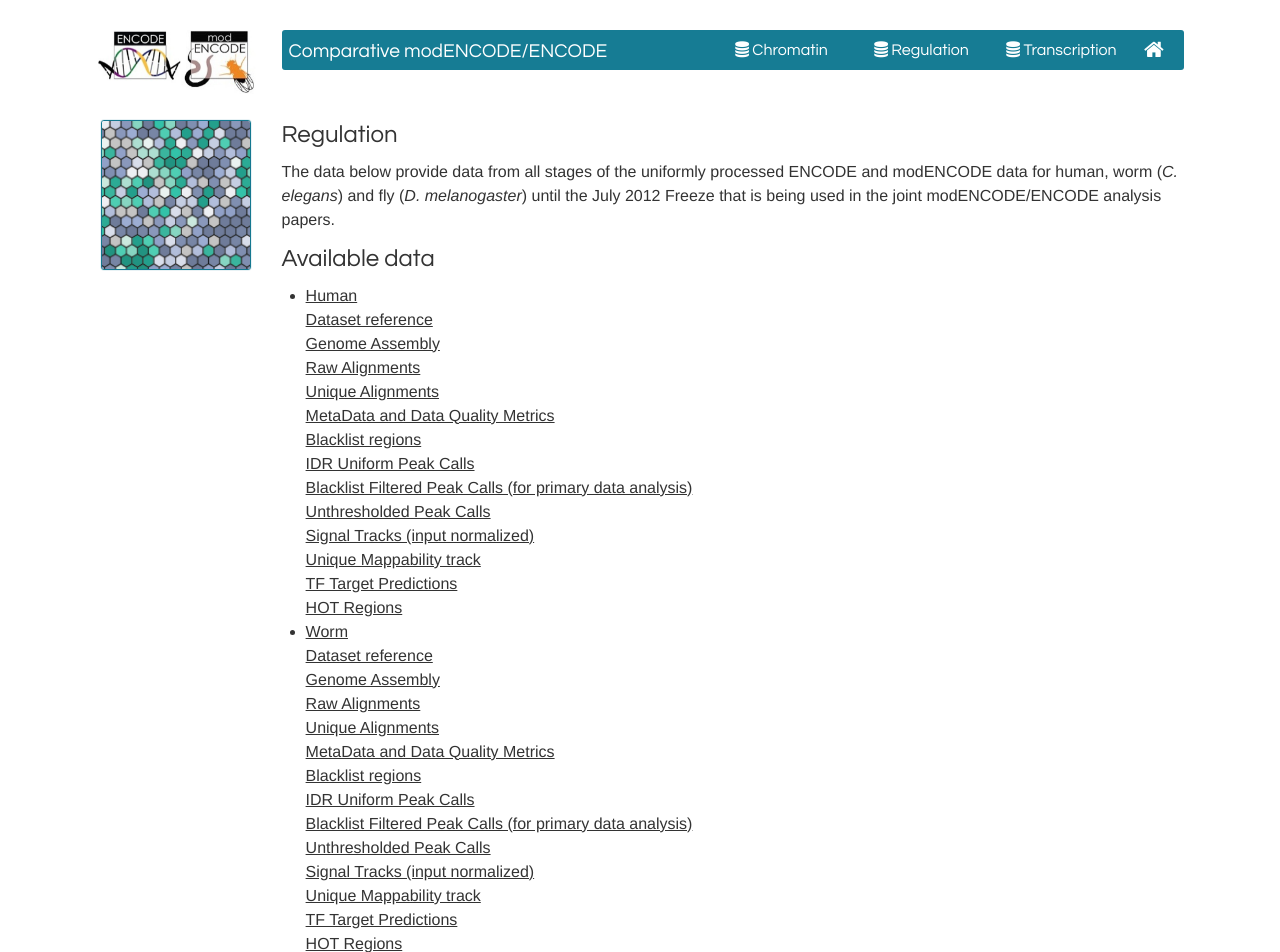
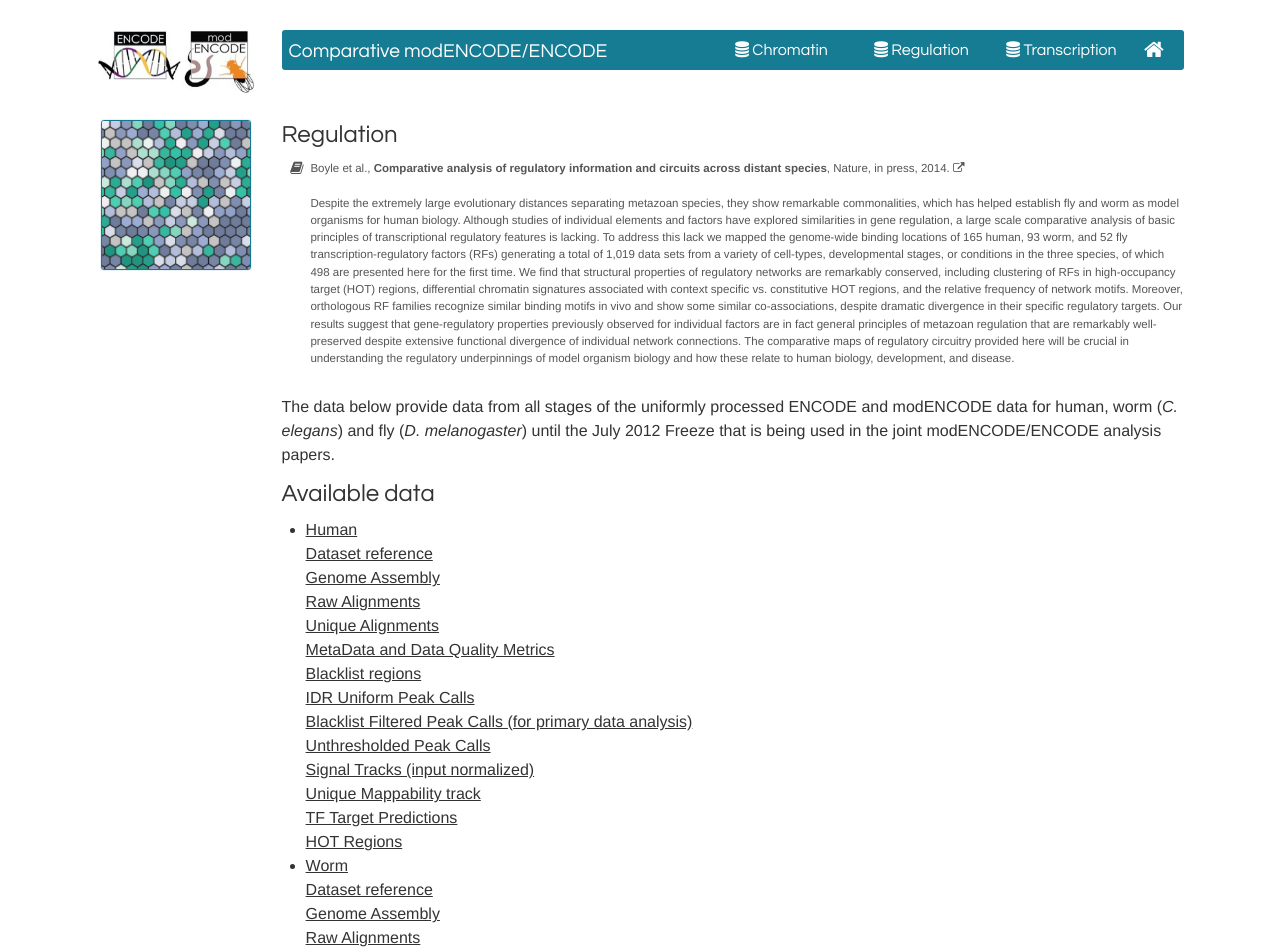
Before and after one commit to parklab/comparative-website, a Jekyll site: the page built from regulation.md, in a window 1280 px wide. Shown: the top 952 px of the page. Built offline with Jekyll 4.4.1, drawn with Linux system fonts in a browser that asks for light colours; nearby versions of some CDN libraries; a style sheet for code colours, icons or effects is not loaded; some of the changed text lies outside the part shown.

Commit message:
Major update to address action items from ENCODE/modENCODE call on 7/23.

```diff
--- a/_layouts/page.html
+++ b/_layouts/page.html
@@ -18,6 +18,17 @@ layout: default
       <header>
         <h1>{{ page.title}}</h1>
       </header>
+      <ul class="paper-icon-list">
+        <li>
+          <citation>
+          {{ page.paper.authors_short }}, <b>{{ page.paper.title }}</b>, {{ page.paper.meta }}.&nbsp;<a href="{{ page.paper.url }}"><i class="fa fa-external-link"></i></a><br><br>
+          {{ page.abstract }}
+          </citation>
+        </li>
+      </ul>
+
+      <abstract>
+      </abstract>
 
       {{ content }}
     </article>
--- a/chromatin.md
+++ b/chromatin.md
@@ -14,7 +14,7 @@ paper:
 
   authors_short: Ho et al.
 
-  meta: Nature, in press
+  meta: Nature, in press, 2014
 
   url:
 ---
--- a/css/site.scss
+++ b/css/site.scss
@@ -99,14 +99,15 @@ ul.paper-icon-list {
 preamble {
   font-size: $base-font-size * 1;
   text-align: left;
-  //@include shift(2);
+  @include span-columns(12);
+  @include omega;
   @include border-radius(3px);
   background-color: white; //$primary-background-color;
   //border: 1px solid $primary-contrast-color;
   color: $primary-contrast-color;
   padding: 5px;
   display: block;
-  background-color: transparentize($primary-background-color, 0.8);
+  background-color: transparentize($primary-background-color, 0.7);
   margin-bottom: 40px;
 }
 
@@ -288,7 +289,8 @@ section {
   }
 
     abstract {
-      font-size: $base-font-size;
+      font-size: $base-font-size * 0.8;
+      color: $dark-gray-color;
       display: block;
       margin-bottom: 20px;
     }
--- a/regulation.md
+++ b/regulation.md
@@ -83,9 +83,11 @@ All human datasets were processed uniformly for the steps below. Here we provide
 
 ## Data Source
 
+<!--
 <iframe width='800px' height='300px' scrolling=no frameborder='0' src="https://docs.google.com/spreadsheets/d/1CLvyljx02arfj5CmWFwGuPwrXmlUCC2Us0ZV5rpVhjo/pubhtml/sheet?headers=false&gid=1301528230"></iframe>
+-->
 
-[(Download)](https://docs.google.com/spreadsheets/d/1CLvyljx02arfj5CmWFwGuPwrXmlUCC2Us0ZV5rpVhjo/export)
+[View](https://docs.google.com/spreadsheets/d/1CLvyljx02arfj5CmWFwGuPwrXmlUCC2Us0ZV5rpVhjo/pubhtml/sheet) on Google Docs or [(Download)](https://docs.google.com/spreadsheets/d/1CLvyljx02arfj5CmWFwGuPwrXmlUCC2Us0ZV5rpVhjo/export)
 
 ## Data Format
 
@@ -372,17 +374,19 @@ BED
 All Worm datasets were processed uniformly for the steps below. Here we provide a reference file to map all datasets to their
 originating ENCODE Accession ID as well as appropriate metadata.
 
-      Downloadable files in the sections below map to either a File Prefix or a modEncodeDCC Accession ID.
+Downloadable files in the sections below map to either a File Prefix or a modEncodeDCC Accession ID.
 
 ## Data Source
 
+<!--
 <iframe width='800px' height='300px' scrolling=no frameborder='0' src="https://docs.google.com/spreadsheets/d/1CLvyljx02arfj5CmWFwGuPwrXmlUCC2Us0ZV5rpVhjo/pubhtml/sheet?headers=false&gid=1833857626"></a></iframe>
+-->
 
-[(Download)](https://docs.google.com/spreadsheets/d/1CLvyljx02arfj5CmWFwGuPwrXmlUCC2Us0ZV5rpVhjo/export)
+[View](https://docs.google.com/spreadsheets/d/1CLvyljx02arfj5CmWFwGuPwrXmlUCC2Us0ZV5rpVhjo/pubhtml/sheet?headers=false&gid=1833857626) on Google Docs or [Download](https://docs.google.com/spreadsheets/d/1CLvyljx02arfj5CmWFwGuPwrXmlUCC2Us0ZV5rpVhjo/export)
 
 ## Data Format
 
-EXCEL/TSV/GoogleDoc
+EXCEL/TSV/Google Docs
 
 [Top](#)
 
@@ -660,13 +664,15 @@ BED
 All fly datasets were processed uniformly for the steps below. Here we provide a reference file to map all datasets to their
 originating ENCODE Accession ID as well as appropriate metadata.
 
-      Downloadable files in the sections below map to either a File Prefix or a modEncodeDCC Accession ID.
+Downloadable files in the sections below map to either a File Prefix or a modEncodeDCC Accession ID.
 
 ## Data Source
 
+<!--
 <iframe width='800px' height='300px' scrolling=no frameborder='0' src="https://docs.google.com/spreadsheets/d/1CLvyljx02arfj5CmWFwGuPwrXmlUCC2Us0ZV5rpVhjo/pubhtml/sheet?headers=false&gid=1581524421"></a></iframe>
+-->
 
-[(Download)](https://docs.google.com/spreadsheets/d/1CLvyljx02arfj5CmWFwGuPwrXmlUCC2Us0ZV5rpVhjo/export)
+[View](https://docs.google.com/spreadsheets/d/1CLvyljx02arfj5CmWFwGuPwrXmlUCC2Us0ZV5rpVhjo/pubhtml/sheet?headers=false&gid=1581524421) on Google Docs or [(Download)](https://docs.google.com/spreadsheets/d/1CLvyljx02arfj5CmWFwGuPwrXmlUCC2Us0ZV5rpVhjo/export)
 
 ## Data Format
 
--- a/transcription.md
+++ b/transcription.md
@@ -14,7 +14,7 @@ paper:
 
   authors_short: Gerstein et al.
 
-  meta: Nature, in press
+  meta: Nature, in press, 2014
 
   url:
 ---
```
Also changed, not shown: index.html (+7 -3 lines).
